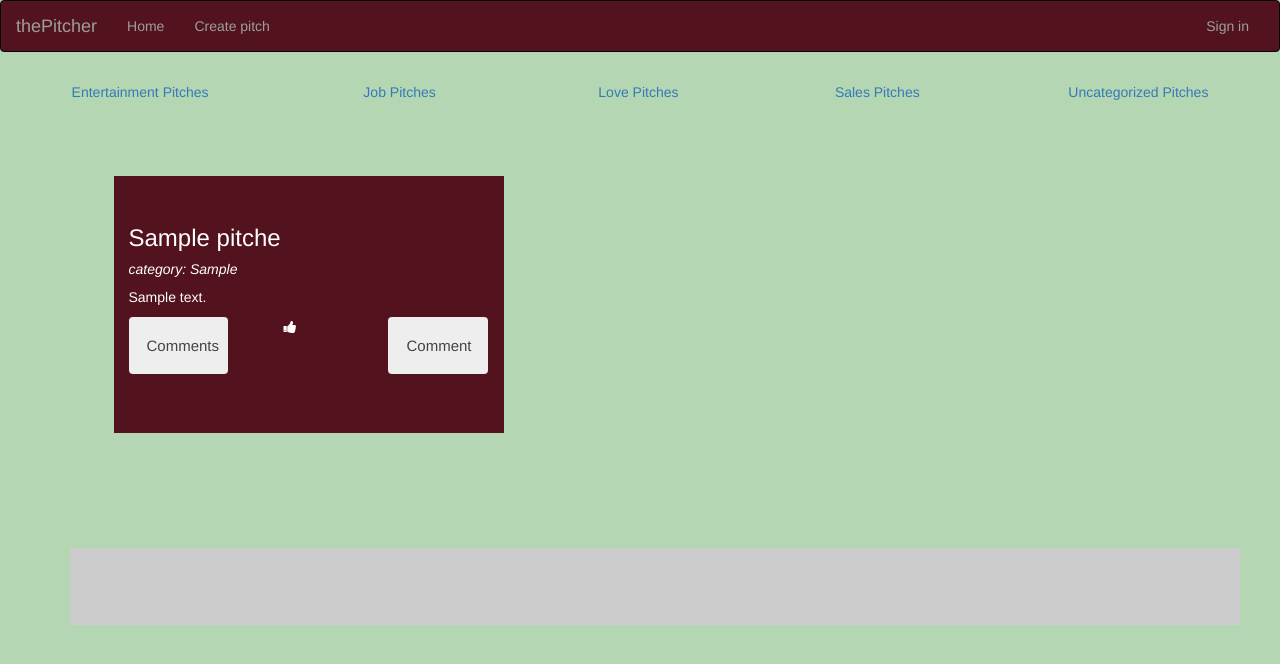
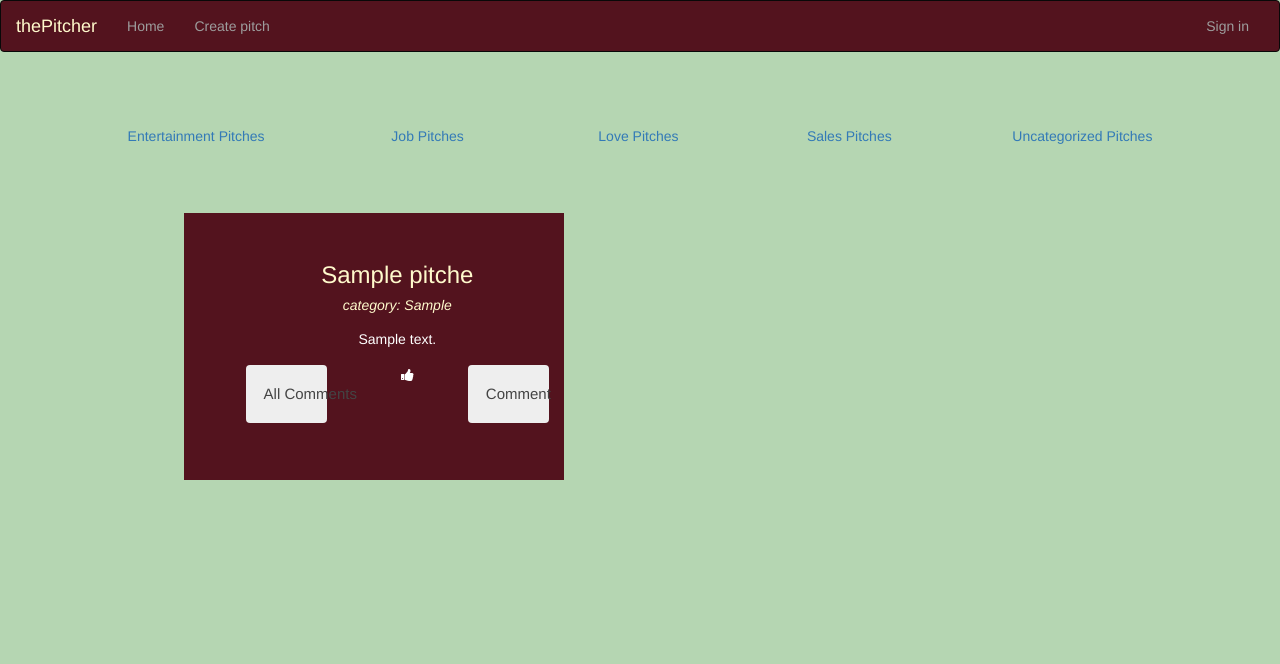
Before and after one commit to benie254/your60seconds, a Flask app: page / in a window 1280 px wide. Shown: the top 664 px of the page. Run offline with Flask 2, Linux system fonts and the light colour scheme; tables that the repository leaves empty hold one stand-in row (values such as "Sample post"); some libraries are stand-ins or nearby versions.

Commit message:
update app.

```diff
--- a/app/static/css/index.css
+++ b/app/static/css/index.css
@@ -10,9 +10,8 @@ body {
     padding-bottom: 5%;
     margin-bottom: 5%;
     padding-top: 2.5%;
-    margin-right: 5%;
-    margin-left: 5%;
-    /* width: 40%; */
+    /*margin-right: 5%;*/
+    margin-left: 10%;
 }
 .btn {
     top: 5%;
@@ -22,6 +21,10 @@ body {
 .container {
     margin-top: 5%;
 }
+.card-title {
+color: #FFFACC;
+}
+
 
 /*pitch page*/
 #pitch-container {
--- a/app/templates/index.html
+++ b/app/templates/index.html
@@ -16,9 +16,12 @@
 
 {% block content %}
 
+
 <link rel="stylesheet" href="https://cdnjs.cloudflare.com/ajax/libs/font-awesome/4.7.0/css/font-awesome.min.css">
 
-<ul class="nav nav-justified nav-fill" role="tablist">
+
+<div class="container">
+  <ul class="nav nav-justified nav-fill" role="tablist" style=margin-bottom:5%;>
     <li class="nav-item">
       <a class="nav-link" data-toggle="tab" href="#ent">Entertainment Pitches</a>
     </li>
@@ -34,94 +37,84 @@
     <li class="nav-item">
       <a class="nav-link" data-toggle="tab" href="#uncat">Uncategorized Pitches</a>
     </li>
-</ul>
-
-
-<div class="container">
+  </ul>
 
 {% for pitch in pitches %}
 
-<div class="row">
-  <div class="col-sm-4">
-    <div class="card">
+
+  <div class="col-sm-4 text-center">
+    <div class="card" style="float:right;">
       <div class="card-body">
         <h3 class="card-title" style="font-style:bold;">{{pitch.pitch_title}}</h3>
         <h5 class="card-title" style="font-style:italic;">category: {{pitch.pitch_category}}</h5>
-        <p class="card-text">{{pitch.pitch_content}}</p>
+        <p class="card-text" style="padding:2%;">{{pitch.pitch_content}}</p>
         <div class="card-footer">
-
           {% if comments %}
-
           <div class="row" style="margin-top:2.5%;">
             <div class="col-md-4" >
-              <button class="accordion btn">Comments</button>
+              <button class="accordion btn">All Comments</button>
               <div class="panel">
-
                 {%for comment in comments%}
-
                 <p style="padding-top:15%;color:black;">
                   <strong>comnt:</strong> {{comment.comment_message}}
                 </p>
-
                 {%endfor%}
-
               </div>
             </div>
             <div class="col-md-4">
               <i onclick="myFunction(this)" class="fa fa-thumbs-up"></i>
             </div>
-
             <div class="col-md-4">
               <button class="accordion btn">Comment</button>
+              <div class="panel">
                 <div class="panel" style="padding-top:10%;width:150%;">
                   {{wtf.quick_form(comment_form)}}
                 </div>
+              </div>
             </div>
-
             {%else%}
-
-            <div class="col-md-4">
+            <div class="col-md-6">
               <i onclick="myFunction(this)" class="fa fa-thumbs-up"></i>
             </div>
-            <div class="col-md-4" style="padding-top:10%;">
-              <small>No Comments for this yet for this post. Be the first to comment</small>
-              <div class="col-md-4" style="width:150%">
+            <div class="col-md-6">
+              <p> No comments yet. </p>
+              <div class="col-md-6" style="width:100%">
                 {{wtf.quick_form(comment_form)}}
               </div>
             </div>
           </div>
-
           {%endif%}
-
         </div>
-
       </div>
     </div>
   </div>
-</div>
+
 
 {% endfor %}
 
 </div>
 
 
-<div class="tab-content">
-  <div  class="container tab-pane active" id="job"><br>
-      {{ macro.displayCategories(Job) }}
-  </div>
-  <div  class="container tab-pane fade" id="ent"><br>
-      {{ macro.displayCategories(Entertainment) }}
-  </div>
-  <div  class="container tab-pane fade"><br>
-    {{ macro.displayCategories(Love)}}
-  </div>
-  <div  class="container tab-pane fade" id="love"><br>
-    {{ macro.displayCategories(Sales)}}
-  </div>
-  <div  class="container tab-pane fade" id="uncat"><br>
-    {{ macro.displayCategories(Uncategorized) }}
-  </div>
-</div>
+<!--<div class="tab-content">-->
+<!--  <div  class="container tab-pane active" id="job"><br>-->
+<!--      {{ macro.displayCategories(Job) }}-->
+<!--  </div>-->
+<!--  <div  class="container tab-pane fade" id="ent"><br>-->
+<!--      {{ macro.displayCategories(Entertainment) }}-->
+<!--  </div>-->
+<!--  <div  class="container tab-pane fade"><br>-->
+<!--    {{ macro.displayCategories(Love)}}-->
+<!--  </div>-->
+<!--  <div  class="container tab-pane fade" id="love"><br>-->
+<!--    {{ macro.displayCategories(Sales)}}-->
+<!--  </div>-->
+<!--  <div  class="container tab-pane fade" id="uncat"><br>-->
+<!--    {{ macro.displayCategories(Uncategorized) }}-->
+<!--  </div>-->
+<!--</div>-->
+
+
+
 
 
 
--- a/app/templates/navbar.html
+++ b/app/templates/navbar.html
@@ -7,7 +7,7 @@
                 <span class="icon-bar"></span>
                 <span class="icon-bar"></span>
             </button>
-            <a class="navbar-brand" href="/"> thePitcher </a>
+            <a class="navbar-brand" href="/" style="color:#FFFACC;"> thePitcher </a>
         </div>
         <div class="navbar-collapse collapse">
             <ul class="nav navbar-nav">
```
